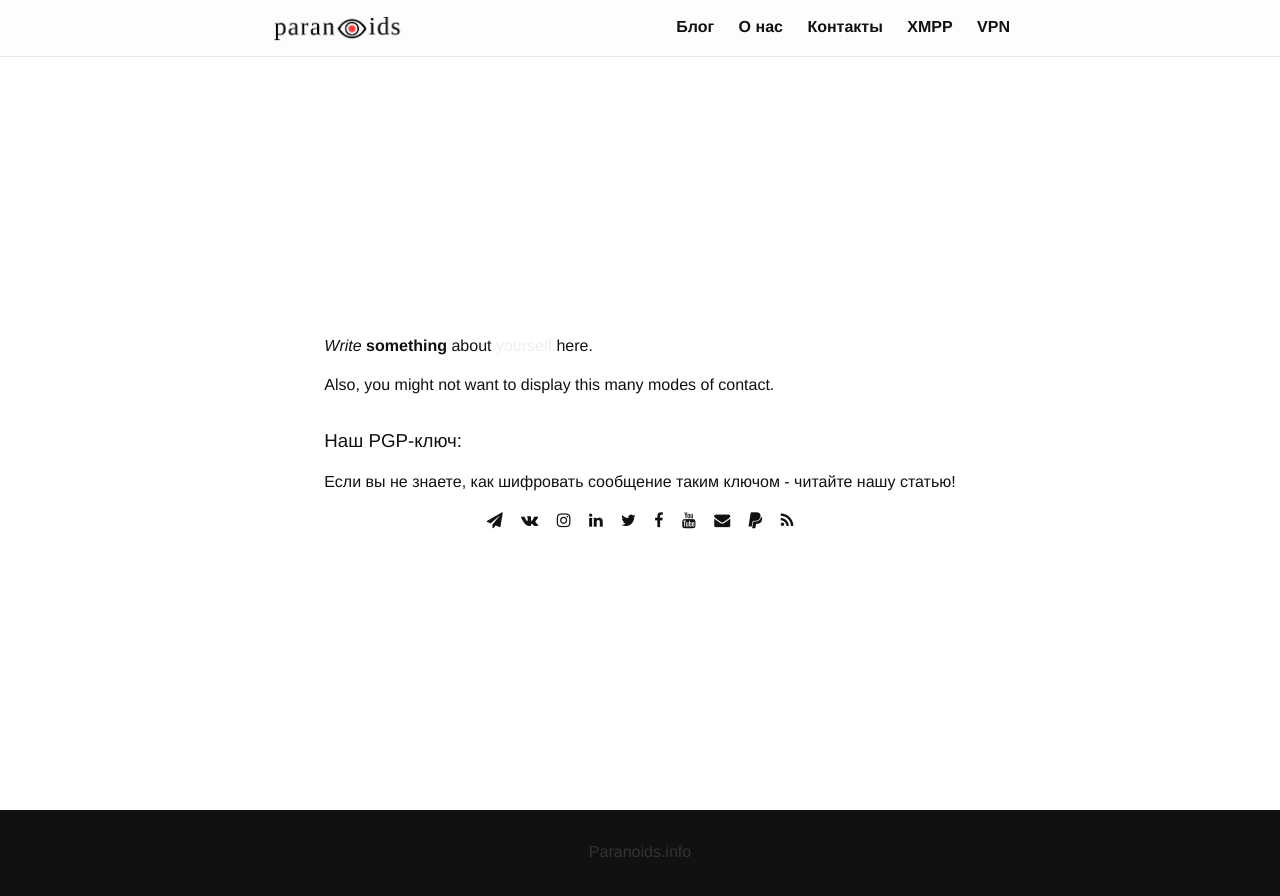
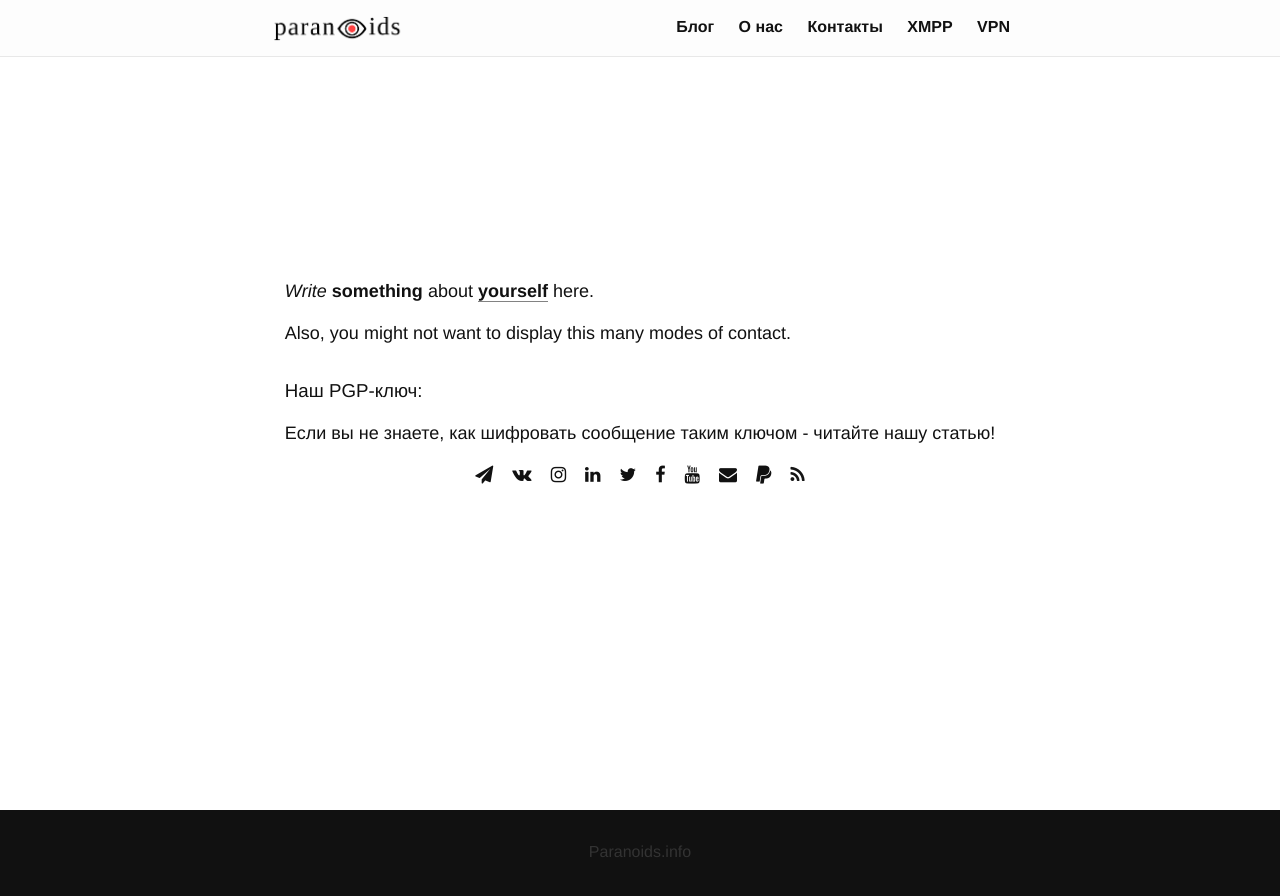
Before and after one commit to 2b7E1n6D0e5R7/2b7E1n6D0e5R7.github.io, a Jekyll site: the page built from _pages/contact.md, in a window 1280 px wide. Shown: the top 896 px of the page. Built offline with Jekyll 4.4.1, drawn with Linux system fonts in a browser that asks for light colours.

Commit message:
Update contact.html

```diff
--- a/_layouts/contact.html
+++ b/_layouts/contact.html
@@ -9,7 +9,7 @@
 
     <main class="landing-content" id="contact-content" aria-label="Content">
       <div class="wrapper">
-
+      <div class="contact">
 
           {{ content }}
           {% include contact-icons.html %}
```
